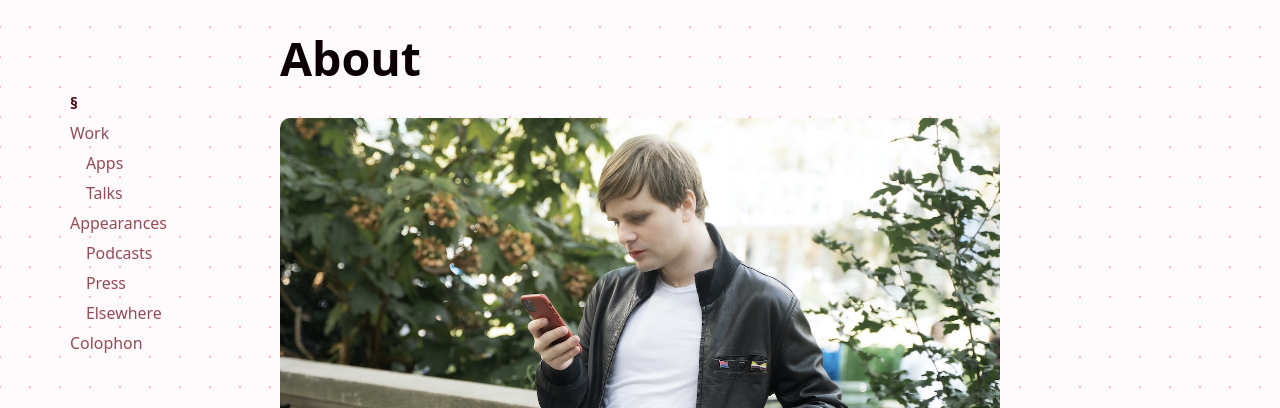
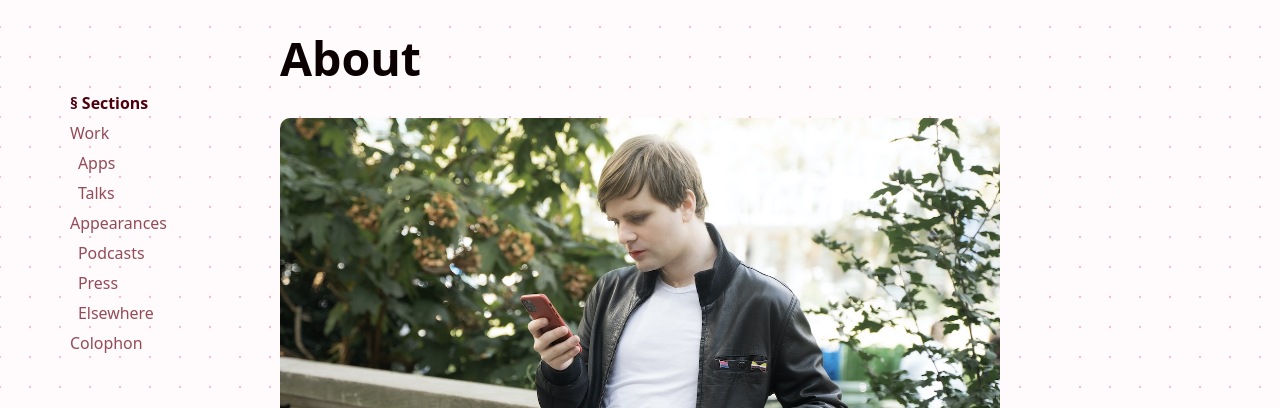
Before and after one commit to mbbischoff/website, a Jekyll site: the page built from about.markdown, in a window 1280 px wide. Shown: the part 243-651 px from the top of the page. Built offline with Jekyll 4.4.1, drawn with Linux system fonts in a browser that asks for light colours; some web fonts are replaced; comment, search, counter and statistics services are not loaded; a style sheet for code colours, icons or effects is not loaded.

Commit message:
Body spacing adjustments

```diff
--- a/_sass/base/_body.scss
+++ b/_sass/base/_body.scss
@@ -18,7 +18,7 @@ body {
 
 #markdown-toc {
 	&::before {
-		content: '§';
+		content: '§ Sections';
 		font-weight: var(--font-weight-semibold);
 		color: var(--text);
 	}
@@ -29,7 +29,8 @@ body {
 	list-style-type: none;
 
 	@media (min-width: 80em) {
-		position: sticky;		top: 1rlh;
+		// position: sticky;
+		top: 1rlh;
 		float: left;
 		margin-inline-start: -8rlh;
 		max-width: 6rlh;
@@ -37,7 +38,7 @@ body {
 	}
 
 	ul {
-		padding-inline-start: 1em;
+		padding-inline-start: 0.5em;
 		list-style-type: none;
 	}
 
```
